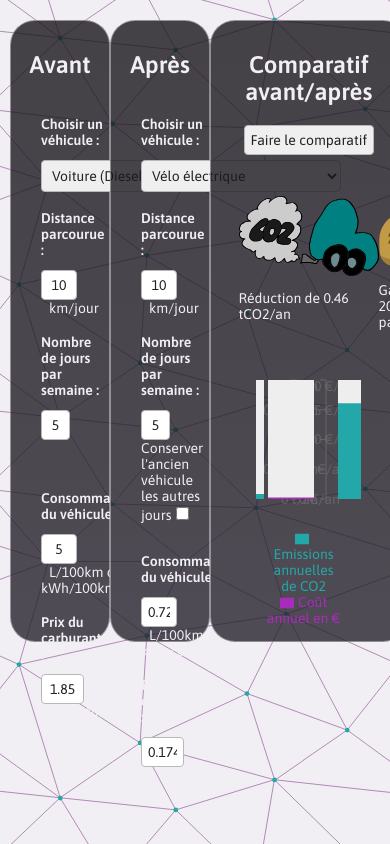
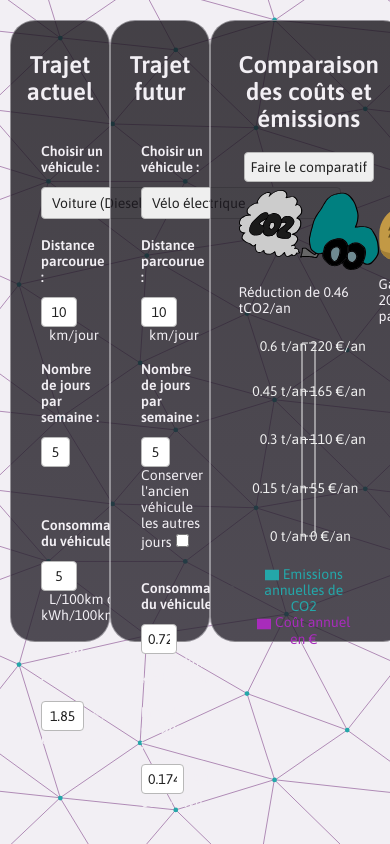
Before and after one commit to NicolasMazieres/bike-to-work, a React (Create React App) app: page / in a window 390 px wide. Both pictures are taken after a click on the button "Faire le comparatif". Shown: the top 844 px of the page. Built offline with nearby package versions, Linux system fonts and the light colour scheme.

Commit message:
Responsivity of Chart

```diff
--- a/src/components/Chart.tsx
+++ b/src/components/Chart.tsx
@@ -12,12 +12,12 @@ interface Props {
 function Chart(props: Props) {
     const data = [
         {
-            name: "Avant",
+            name: "Actuel",
             value1: props.data1[0],
             value2: props.data2[0],
         },
         {
-            name: "Après",
+            name: "Futur",
             value1: props.data1[1],
             value2: props.data2[1],
         }
@@ -25,18 +25,18 @@ function Chart(props: Props) {
 
     return (
         <div className="chart-container">
-            <ResponsiveContainer className="chart-responsive-container" width="90%" height={250} >
-                <BarChart data={data} margin={{ top: 2, right: 10, left: 10, bottom: 2, }} >
-                    <XAxis dataKey="name" scale="point" padding={{ left: 60, right: 60 }} />
-                    <YAxis dataKey="value1" unit={props.unit1} yAxisId="left" />
-                    <YAxis dataKey="value2" unit={props.unit2} yAxisId="right" orientation="right" />
+            <ResponsiveContainer className="chart-responsive-container" width="100%" height="100%" >
+                <BarChart data={data} >
+                    <XAxis dataKey="name" stroke="#eee" />
+                    <YAxis dataKey="value1" unit={props.unit1} yAxisId="left" stroke="#eee"/>
+                    <YAxis dataKey="value2" unit={props.unit2} yAxisId="right" orientation="right" stroke="#eee"/>
                     <CartesianGrid strokeDasharray="3 3" />
                     <Legend payload={[
                         { value: props.legend1, type: "rect", color: "#24a7a9" },
                         { value: props.legend2, type: "rect", color: "#a82cbb" }
                     ]} />
-                    <Bar dataKey="value1" yAxisId="left" fill="#24a7a9" background={{ fill: '#eee' }} />
-                    <Bar dataKey="value2" yAxisId="right" fill="#a82cbb" background={{ fill: '#eee' }} />
+                    <Bar dataKey="value1" yAxisId="left" fill="#24a7a9" background={{ fill: "#FFFFFF50" }} />
+                    <Bar dataKey="value2" yAxisId="right" fill="#a82cbb" background={{ fill: "#FFFFFF50" }} />
                 </BarChart>
             </ResponsiveContainer>
         </div>
--- a/src/components/EstimateEmissions.tsx
+++ b/src/components/EstimateEmissions.tsx
@@ -67,7 +67,7 @@ function EstimateEmissions(props: Props) {
 
     return (
         <div className="estimate-container">
-            <h2>Comparatif avant/après</h2>
+            <h2>Comparaison des coûts et émissions</h2>
             {showResults ? (<div className="estimate-body-container">
                 <div className="estimate-button-container">
                     <button className="estimate-button" onClick={handleClick}>Faire le comparatif</button>
--- a/src/components/NewVehicle.tsx
+++ b/src/components/NewVehicle.tsx
@@ -39,7 +39,7 @@ function NewVehicle(props: Props) {
 
     return (
         <div className="new-vehicle-container">
-            <h2>Après</h2>
+            <h2>Trajet futur</h2>
             <div className="new-vehicle-body-container">
                 <SelectButton setName={setName} selectedName={name} />
                 <InputNumber setNumber={setDistance} label="Distance parcourue" unit="km/jour" min="0" max="99" initvalue="10" />
--- a/src/components/OldVehicle.tsx
+++ b/src/components/OldVehicle.tsx
@@ -33,7 +33,7 @@ function OldVehicle(props: Props) {
 
     return (
         <div className="old-vehicle-container">
-            <h2>Avant</h2>
+            <h2>Trajet actuel</h2>
             <div className="old-vehicle-body-container">
                 <SelectButton setName={setName} selectedName={name} />
                 <InputNumber setNumber={setDistance} label="Distance parcourue" unit="km/jour" min="0" max="99" initvalue="10" />
--- a/src/index.css
+++ b/src/index.css
@@ -74,7 +74,7 @@ header {
 .estimate-body-container {
     display: flex;
     width: 100%;
-    height: 70vh;
+    height: 500px;
     flex-direction: column;
     justify-content: space-between;
     align-items: center;
```
